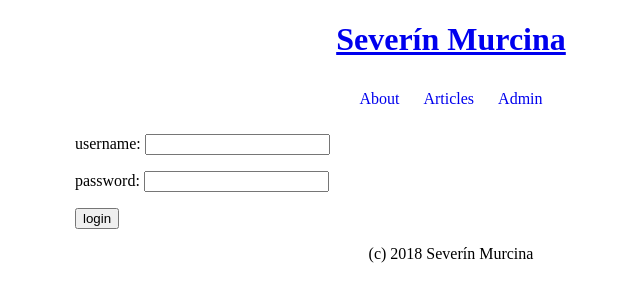
After one commit to ViktorMhk/flask_project, a Flask app: page /login/ in a window 1280 px wide. The commit adds this page. Shown: the top 302 px of the page, without its empty margins (189-829 px from the left). Run offline with Flask 2, Linux system fonts and the light colour scheme.

Commit message:
added login and session

```diff
--- a/ndblog/app.py
+++ b/ndblog/app.py
@@ -1,9 +1,14 @@
 from flask import Flask
 from flask import render_template
+from flask import request
+from flask import redirect
+from flask import url_for
+from flask import session
 
 from .database import articles
 
 flask_app = Flask(__name__)
+flask_app.secret_key = b'U\xa4\xfa\x1d=\x81TJC\x80\xba\xc2\x08I\xba\xa8\x1a\xf0T\x11\xab\xd2\x96&'
 
 @flask_app.route("/")
 def view_welcome_page():
@@ -15,6 +20,8 @@ def view_about():
 
 @flask_app.route("/admin/")
 def view_admin():
+    if "logged" not in session:
+        return redirect(url_for("view_login"))
     return render_template("admin.jinja")
 
 @flask_app.route("/articles/")
@@ -28,3 +35,22 @@ def view_article(art_id):
         return render_template("article.jinja", article=article)
     else:
         return render_template("article_not_found.jinja", art_id=art_id)
+
+@flask_app.route("/login/", methods=["GET"])
+def view_login():
+    return render_template("login.jinja")
+
+@flask_app.route("/login/", methods=["POST"])
+def login_user():
+    username = request.form["username"]
+    password = request.form["password"]
+    if username == "admin" and password == "admin":
+        session["logged"] = True
+        return redirect(url_for("view_admin"))
+    else:
+        return redirect(url_for("view_login"))
+
+@flask_app.route("/logout/", methods=["POST"])
+def logout_user():
+    session.pop("logged")
+    return redirect(url_for("view_welcome_page"))
--- a/ndblog/templates/_nav.jinja
+++ b/ndblog/templates/_nav.jinja
@@ -3,5 +3,12 @@
       <li> <a href="{{ url_for("view_about") }}">About</a></li>
       <li> <a href="{{ url_for("view_articles") }}">Articles</a></li>
       <li> <a href="{{ url_for("view_admin") }}">Admin</a></li>
+      {% if "logged" in session %}
+        <li>
+          <form action="{{ url_for("logout_user") }}" method="post">
+            <input type="submit" value="logout">
+          </form>
+        </li>
+      {% endif %}
     </ul>
 </nav>
--- /dev/null
+++ b/ndblog/templates/login.jinja
@@ -0,0 +1,18 @@
+{% extends "_main.jinja" %}
+
+{% block title %} Loign {% endblock %}
+
+{% block main %}
+
+<form action="{{ url_for("login_user") }}" method="post">
+    <p>
+        <label> username: </label>
+        <input type="text" name="username">
+    </p>
+    <p>
+        <label> password: </label>
+        <input type="password" name="password">
+    </p>
+    <input type="submit" value="login">
+
+{% endblock %}
```
